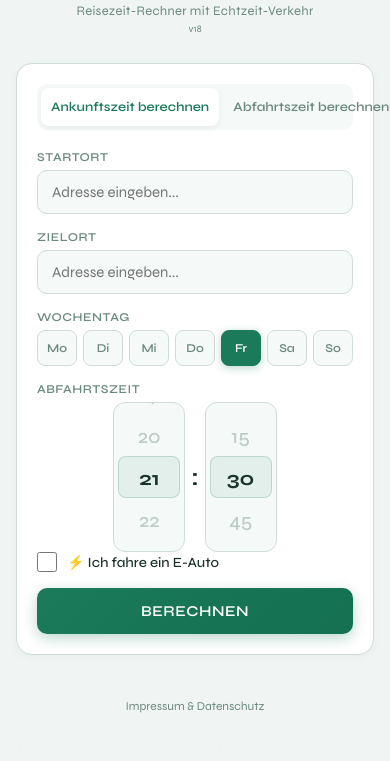
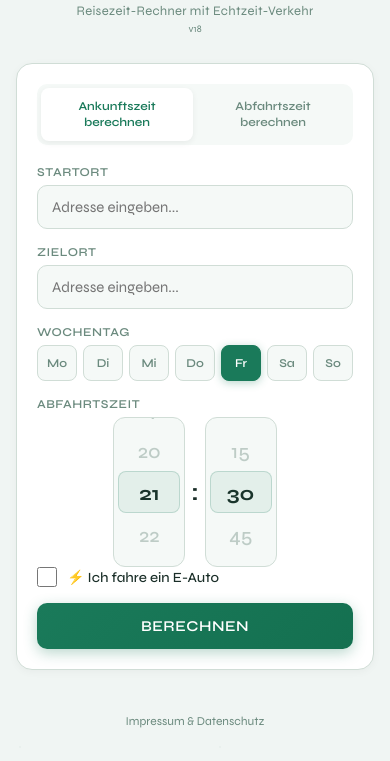
Before and after one commit to halloekes/fahrzeit, a plain HTML site: page index.html in a window 390 px wide. Shown: the part 83-844 px from the top of the page. Drawn offline with Linux system fonts and the light colour scheme; some packages are replaced by stand-ins of ours.

Commit message:
Fix toggle buttons overflowing on mobile
Remove white-space: nowrap, reduce font-size/padding so both
"Ankunftszeit berechnen" and "Abfahrtszeit berechnen" fit on
small screens without clipping.

Co-Authored-By: Claude Opus 4.6 <noreply@anthropic.com>

```diff
--- a/index.html
+++ b/index.html
@@ -117,11 +117,12 @@
     }
 
     .toggle-btn {
-      flex: 1; padding: 11px 10px; border: none;
+      flex: 1; padding: 11px 6px; border: none;
       background: transparent; color: var(--muted);
-      font-family: 'Syne', sans-serif; font-size: 13px;
+      font-family: 'Syne', sans-serif; font-size: 12px;
       font-weight: 600; cursor: pointer; border-radius: 8px;
-      transition: all 0.2s ease; white-space: nowrap;
+      transition: all 0.2s ease; text-align: center;
+      line-height: 1.3; min-width: 0;
     }
     .toggle-btn.active {
       background: var(--surface); color: var(--accent);
```
